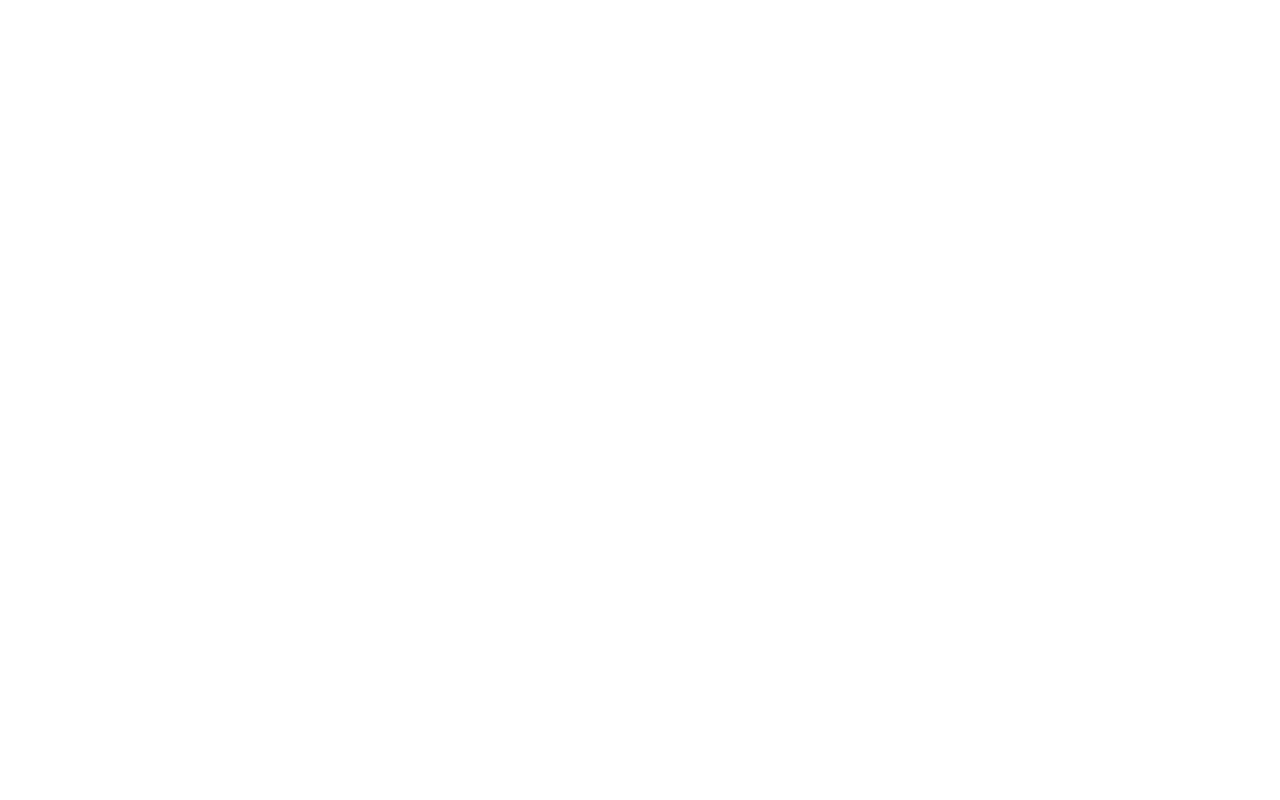
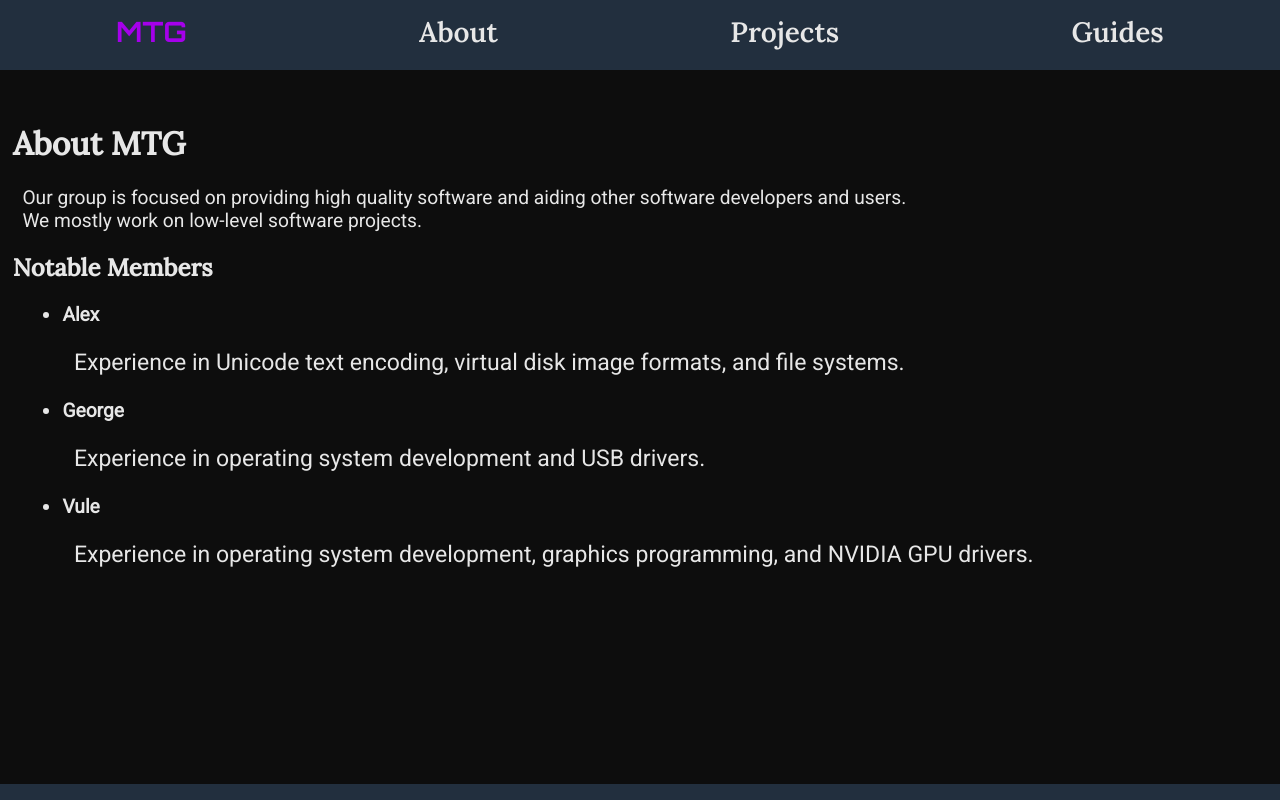
Before and after one commit to Modernize-Technology-Group/Website, a plain HTML site: page topic/about/index.html in a window 1280 px wide. Drawn offline with nearby package versions, Linux system fonts and the light colour scheme.

Commit message:
Added main pages

```diff
--- a/global/global.css
+++ b/global/global.css
@@ -69,7 +69,7 @@ h1, h2 /*, h3, h4, h5, h6 */ /* h3+ mustn't be used */
 {
     font-family: LoraMedium;
 }
-p
+p, li
 {
     margin-left: 0.5em;
     font-size: 1.2em;
--- a/topic/about/index.html
+++ b/topic/about/index.html
@@ -0,0 +1,59 @@
+<!DOCTYPE html>
+<html lang="en">
+<head>
+    <meta charset="UTF-8">
+    <meta name="viewport" content="width=device-width, initial-scale=1.0">
+    <title>About</title>
+
+    <link rel="stylesheet" href="../../global/global.css">
+    <script defer src="../..//global/global.js"></script>
+
+    <link rel="stylesheet" href="https://cdnjs.cloudflare.com/ajax/libs/highlight.js/11.9.0/styles/nord.css">
+    <script src="https://cdnjs.cloudflare.com/ajax/libs/highlight.js/11.9.0/highlight.min.js"></script>
+</head>
+<body>
+
+<header>
+    <a class="header-logo" href="../../index.html">MTG</a>
+    <a class="header-button" href="../about/index.html">About</a>
+    <a class="header-button" href="../projects/index.html">Projects</a>
+    <a class="header-button" href="../guides/index.html">Guides</a>
+</header>
+
+<main>
+    <h1>About MTG</h1>
+
+    <p>
+        Our group is focused on providing high quality software and aiding
+        other software developers and users.
+        <br>
+        We mostly work on low-level software projects.
+    </p>
+
+    <h2>Notable Members</h2>
+    <ul>
+        <li>
+            <strong>Alex</strong>
+            <p>
+                Experience in Unicode text encoding, virtual disk image formats, and file systems.
+            </p>
+        </li>
+        <li>
+            <strong>George</strong>
+            <p>
+                Experience in operating system development and USB drivers.
+            </p>
+        </li>
+        <li>
+            <strong>Vule</strong>
+            <p>
+                Experience in operating system development, graphics programming, and NVIDIA GPU drivers.
+            </p>
+        </li>
+    </ul>
+</main>
+
+<footer></footer>
+
+</body>
+</html>
```
Also changed, not shown: topic/guides/guide_name.html (added, +37 -0 lines), topic/guides/index.html (+42 -0 lines), topic/projects/index.html (+42 -0 lines), topic/test/about.html (added, +59 -0 lines), topic/test/index.html (+2 -2 lines), docs/note.txt, docs/todo.txt.
